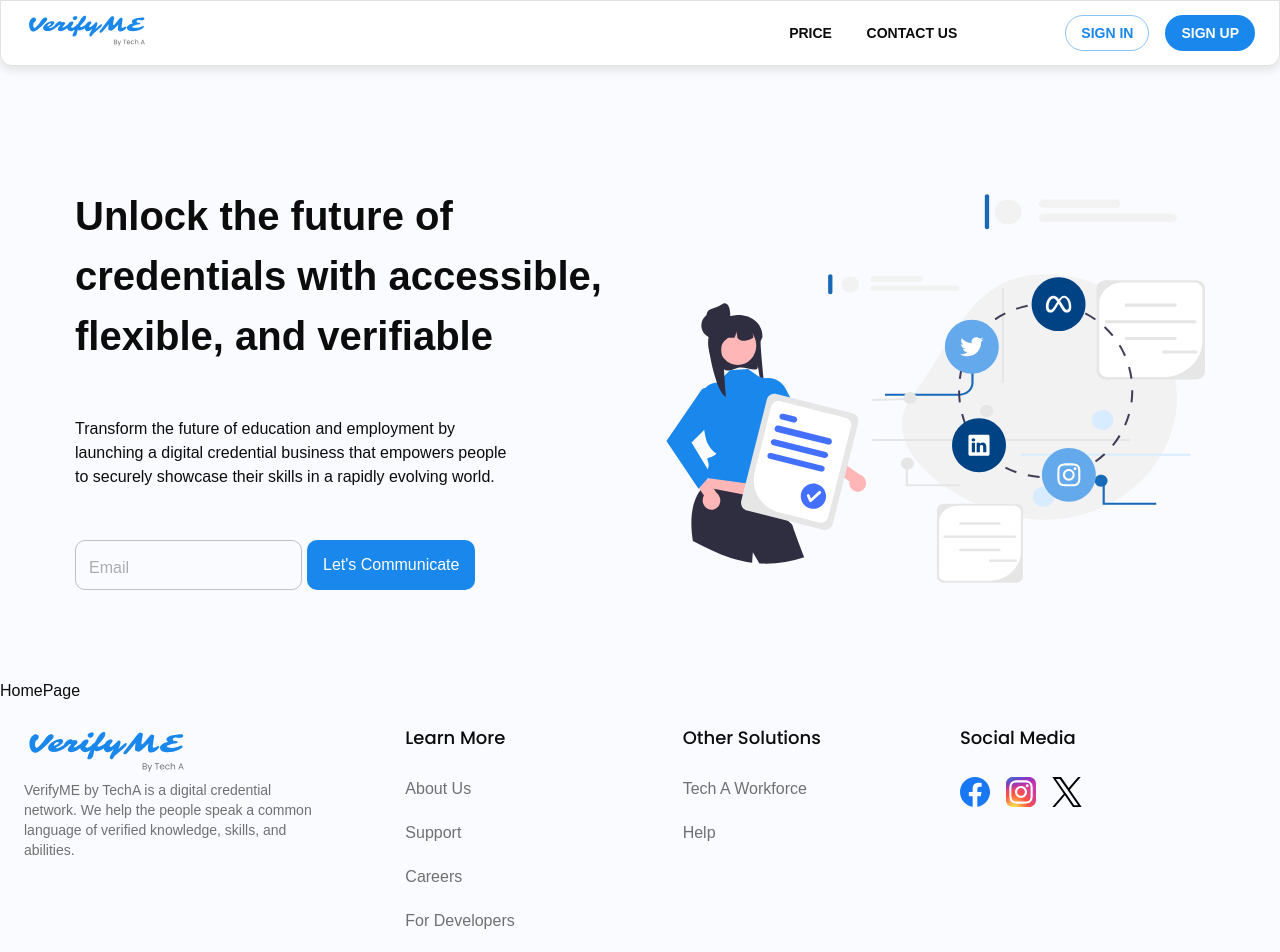
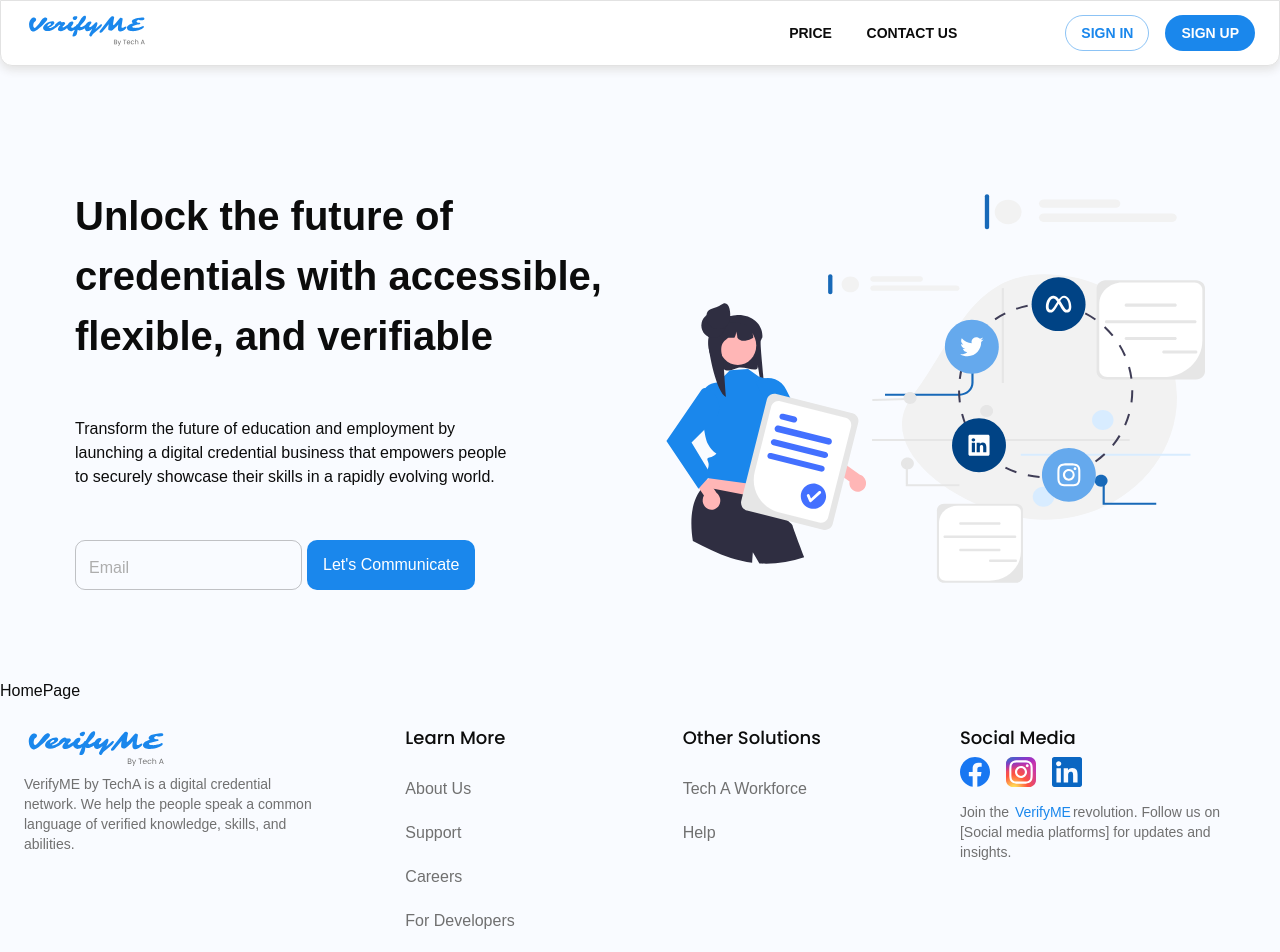
Before and after one commit to lyDiyamong/ratifyme-frontend, a React (Vite) app: page / in a window 1280 px wide. Shown: the top 952 px of the page. Built offline with nearby package versions, Linux system fonts and the light colour scheme.

Commit message:
add(03-footer): added linkedin icon & social media info

```diff
--- a/src/layouts/landing/Footer.jsx
+++ b/src/layouts/landing/Footer.jsx
@@ -1,39 +1,40 @@
 import {
     Box,
     Typography,
-  Link,
     Container,
     Grid,
     Divider,
     List,
     ListItem,
 } from "@mui/material";
+import { Link } from "react-router-dom";
 import VerifyMeLogo from "../../assets/images/VerifyME-Logo.svg";
 import Facebook from "../../assets/icons/facebok-svg.svg";
 import Instagram from "../../assets/icons/instagram-svg.svg";
-import Twiiter from "../../assets/icons/twitter-svg.svg";
-import { useTheme } from "@emotion/react";
+import LinkedIn from "../../assets/icons/logos_linkedin-icon.svg";
+import theme from "../../assets/themes";
 
 const Footer = () => {
-  const theme = useTheme();
 
+    // Copyright item style
+    const copyrightItem = {
+        textDecoration: "none",
+        color: theme.palette.text.disabled,
+    };
+
+    // Sub List ite style
+    const SubListItemStyle = {
+        padding: "0px",
+        fontStyle: theme.typography.fontFamily,
+    };
+
+    // Footer list item style
     const linkItemStyle = {
-      color: "text.disabled",
+        color: theme.palette.text.disabled,
         textDecoration: "none",
         fontFamily: theme.typography.fontFamily,
         marginTop: "20px",
         fontSize: `${theme.typography.body1.fontSize}`,
-  };
-
-  const copyrightItem = {
-      textDecoration: "none",
-      color: "text.disabled",
-  };
-
-  const SubListItemStyle = {
-      padding: "0px",
-      fontStyle: theme.typography.fontFamily,
-      // fontWeight: theme.fontWeight.semiBold,
     };
 
     return (
@@ -45,17 +46,19 @@ const Footer = () => {
                 <Grid
                     container
                     spacing={2}
-                  sx={{ display: "flex", justifyContent: "space-between",  }}
+                    sx={{ display: "flex", justifyContent: "space-between" }}
                 >
                     <Grid item xs={12} md={3}>
+                        <Link to={"/"}>
                             <Box
                                 component="img"
                                 sx={{
-                              width: 160,
+                                    width: 140,
                                 }}
                                 alt="The house from the offer."
                                 src={VerifyMeLogo}
                             />
+                        </Link>
                         <Typography
                             variant="body2"
                             color="text.disabled"
@@ -80,19 +83,27 @@ const Footer = () => {
 
                         <List>
                             <ListItem sx={SubListItemStyle}>
-                              <Link sx={linkItemStyle}>About Us</Link>
+                                <Link to="/" style={linkItemStyle}>
+                                    About Us
+                                </Link>
                             </ListItem>
 
                             <ListItem sx={SubListItemStyle}>
-                              <Link sx={linkItemStyle}>Support</Link>
+                                <Link to="/" style={linkItemStyle}>
+                                    Support
+                                </Link>
                             </ListItem>
 
                             <ListItem sx={SubListItemStyle}>
-                              <Link sx={linkItemStyle}>Careers</Link>
+                                <Link to="/" style={linkItemStyle}>
+                                    Careers
+                                </Link>
                             </ListItem>
 
                             <ListItem sx={SubListItemStyle}>
-                              <Link sx={linkItemStyle}>For Developers</Link>
+                                <Link to="/" style={linkItemStyle}>
+                                    For Developers
+                                </Link>
                             </ListItem>
                         </List>
                     </Grid>
@@ -109,11 +120,13 @@ const Footer = () => {
                         </Typography>
                         <List>
                             <ListItem sx={SubListItemStyle}>
-                              <Link sx={linkItemStyle}>Tech A Workforce</Link>
+                                <Link style={linkItemStyle} >
+                                    Tech A Workforce
+                                </Link>
                             </ListItem>
 
                             <ListItem sx={SubListItemStyle}>
-                              <Link sx={linkItemStyle}>Help</Link>
+                                <Link style={linkItemStyle}>Help</Link>
                             </ListItem>
                         </List>
                     </Grid>
@@ -159,10 +172,25 @@ const Footer = () => {
                                         width: 30,
                                     }}
                                     alt="The house from the offer."
-                                  src={Twiiter}
+                                    src={LinkedIn}
                                 />
                             </Link>
                         </List>
+                        <Typography variant="body2" color="text.disabled">
+                            Join the{" "}
+                            <Typography
+                                variant="body2"
+                                component="span"
+                                sx={{
+                                    color: theme.palette.primary.main,
+                                    px: "2px",
+                                }}
+                            >
+                                VerifyME
+                            </Typography>
+                            revolution. Follow us on [Social media platforms]
+                            for updates and insights.
+                        </Typography>
                     </Grid>
                 </Grid>
             </Container>
@@ -203,9 +231,9 @@ const Footer = () => {
                                 gap: 4,
                             }}
                         >
-                          <Link sx={copyrightItem}>Terms of Use</Link>
-                          <Link sx={copyrightItem}>Privacy Policy</Link>
-                          <Link sx={copyrightItem}>Cookies</Link>
+                            <Link style={copyrightItem}>Terms of Use</Link>
+                            <Link style={copyrightItem}>Privacy Policy</Link>
+                            <Link style={copyrightItem}>Cookies</Link>
                         </List>
                     </Typography>
                 </Container>
```
Also changed, not shown: src/assets/icons/logos_linkedin-icon.svg (added). Lines whose indentation alone changed are shown as unchanged.
